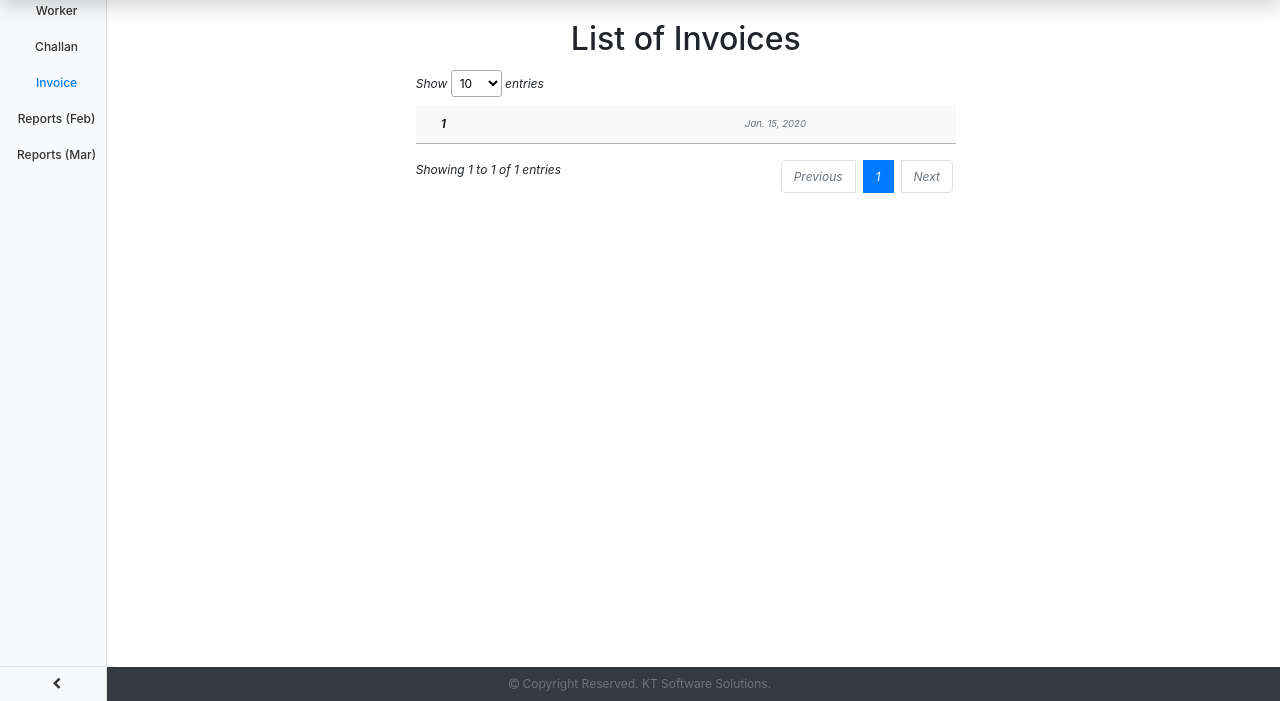
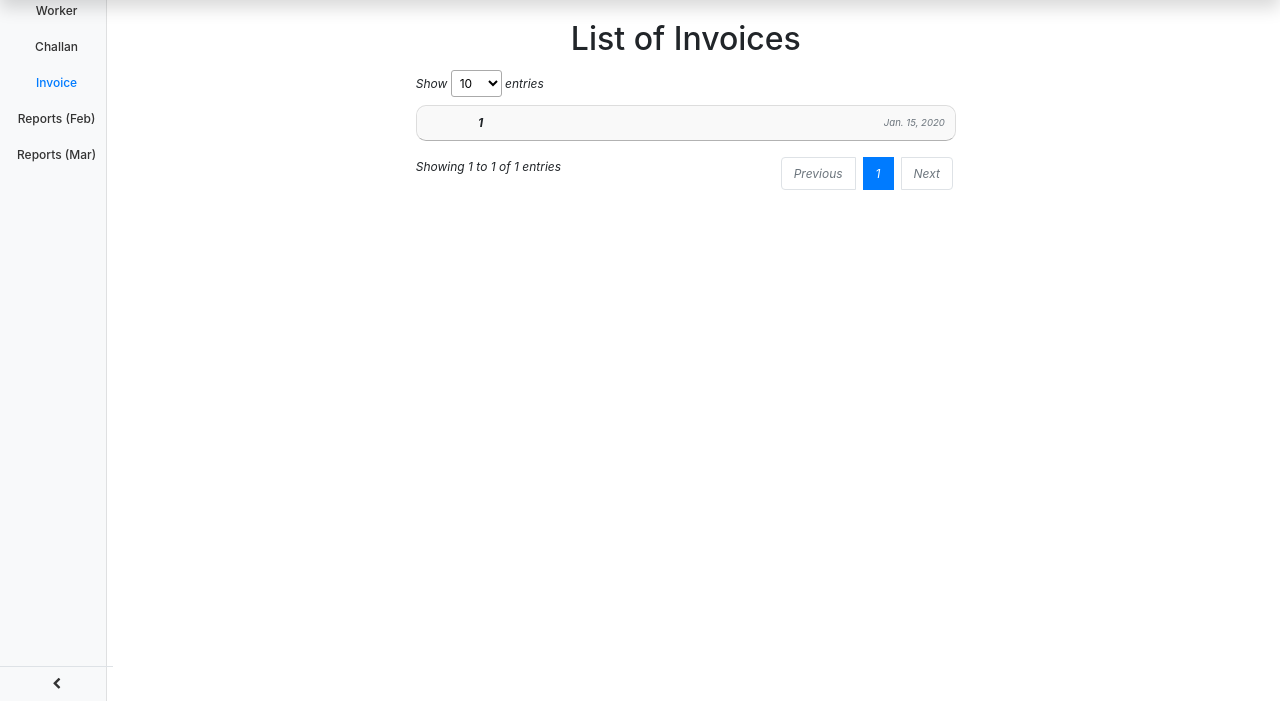
Before and after one commit to krishna0512/VendorManage, a Django app: page /expert/invoice/ in a window 1280 px wide. Shown: the part 99-800 px from the top of the page. Run offline with Django 3.2, Linux system fonts and the light colour scheme; a user stored in the database is signed in; tables that the repository leaves empty hold one stand-in row (values such as "Sample post"); some libraries are stand-ins or nearby versions; grey boxes are pictures that could not be loaded.

Commit message:
rounded borders for datatable tbales

```diff
--- a/expert/templates/expert/base.html
+++ b/expert/templates/expert/base.html
@@ -85,6 +85,33 @@
 				transform: scale3d(1, 1, 1);
 				transition: transform 600ms;
 			}
+			.table-datatable {
+				border: 1px solid #ddd;
+				border-radius: 10px;
+			}
+			.table-datatable tbody tr:hover {
+				cursor: pointer;
+			}
+			.table-datatable tbody tr:first-child td:first-child {
+				border-top-left-radius: 10px;
+				-webkit-border-top-left-radius: 10px;
+				-mox-border-top-left-radius: 10px;
+			}
+			.table-datatable tbody tr:first-child td:last-child {
+				border-top-right-radius: 10px;
+				-webkit-border-top-right-radius: 10px;
+				-mox-border-top-right-radius: 10px;
+			}
+			.table-datatable tbody tr:last-child td:first-child {
+				border-bottom-left-radius: 10px;
+				-moz-border-bottom-left-radius: 10px;
+				-webkit-border-bottom-left-radius: 10px;
+			}
+			.table-datatable tbody tr:last-child td:last-child {
+				border-bottom-right-radius: 10px;
+				-webkit-border-bottom-right-radius: 10px;
+				-mox-border-bottom-right-radius: 10px;
+			}
 		</style>
 		{% block custom_css %}{% endblock %}
 		{% block custom_js %}{% endblock %}
@@ -157,11 +184,6 @@
 				</main>
 			</div>
 		</div>
-				<footer class="bg-dark text-light py-2 w-100">
-					<div class="text-center text-secondary">
-						<i class="fa fa-copyright"></i> Copyright Reserved. KT Software Solutions.
-					</div>
-				</footer>
 	</body>
 
 	<style>
@@ -170,20 +192,6 @@
 		}
 		body {
 			font-size: .75rem;
-		  /* font-size: .875rem; */
-		}
-		/* @media only screen and (min-width: 500px) {
-			body {
-				font-size: .875rem;
-			}
-		} */
-		/* Footer */
-		footer {
-			/* just behind the sidebar but above everything else */
-			z-index: 99;
-			position: fixed;
-			left: 0;
-			bottom: 0;
 		}
 		/*
 		 * Sidebar
--- a/expert/templates/expert/invoice_list.html
+++ b/expert/templates/expert/invoice_list.html
@@ -32,12 +32,6 @@
 
 {% block custom_css %}
 <style>
-	#table-invoice-list tbody td {
-		padding: 10px 25px;
-	}
-	#table-invoice-list tbody tr:hover {
-		cursor: pointer;
-	}
 	ul.pagination > .paginate_button {
 		padding: 4px 2px!important;
 	}
@@ -51,7 +45,7 @@
 	</div>
 	<div class="row mt-2">
 		<div class="col-lg-8 col-xl-6 mx-auto font-italic">
-			<table class="hover display row-border" id="table-invoice-list">
+			<table class="hover display row-border table-datatable" id="table-invoice-list">
 				<thead>
 					<tr>
 						<th></th>
@@ -61,8 +55,8 @@
 				<tbody>
                     {% for invoice in invoice_list %}
                     <tr data-href="{{ invoice.get_absolute_url }}">
-                        <td class="font-weight-bold text-left">{{ invoice.number }}</td>
-                        <td class="small text-secondary text-center">{{ invoice.date_sent|naturalday|title }}</td>
+                        <td class="font-weight-bold text-center">{{ invoice.number }}</td>
+                        <td class="small text-secondary text-right">{{ invoice.date_sent|naturalday|title }}</td>
                     </tr>
 					{% endfor %}
 				</tbody>
```
Also changed, not shown: expert/templates/expert/challan_list.html (+1 -7 lines), expert/templates/expert/index.html (+20 -1 lines), expert/templates/expert/kit_list.html (+1 -7 lines), expert/templates/expert/worker_list.html (+1 -7 lines).
